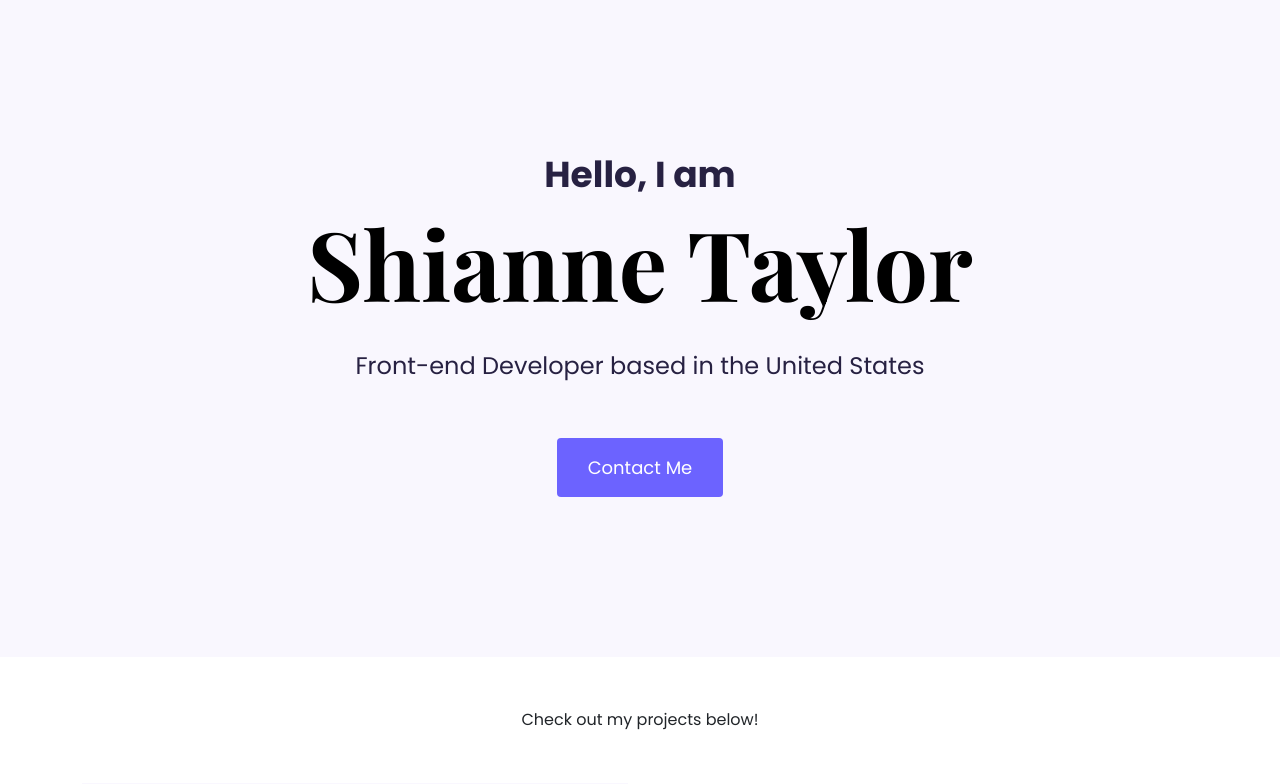
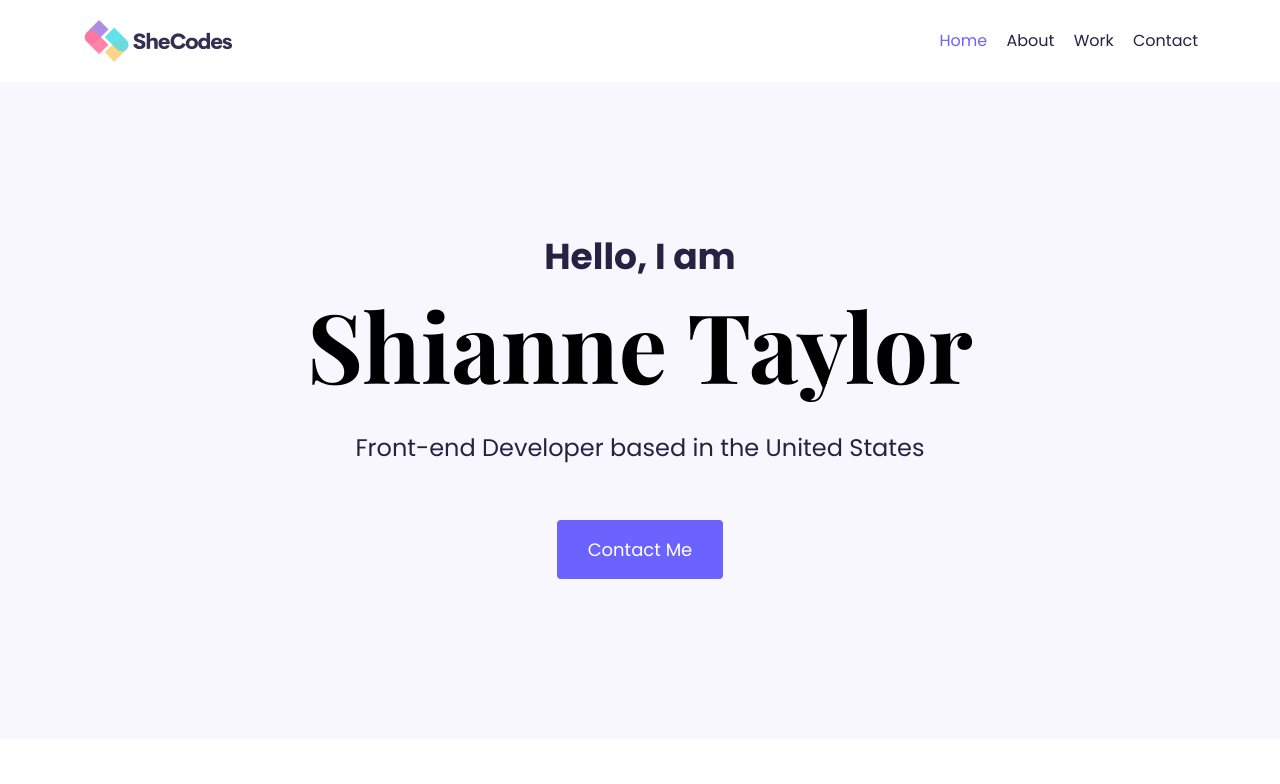
Before and after one commit to ShianneJT/cookies, a plain HTML site: page index.html in a window 1280 px wide. Shown: the top 784 px of the page. Drawn offline with nearby package versions, Linux system fonts and the light colour scheme; a web font is replaced by a local one.

Commit message:
navigation

```diff
--- a/index.html
+++ b/index.html
@@ -27,6 +27,28 @@
 	</head>
 
 	<body>
+		<div class="container">
+			<nav class="d-flex justify-content-between">
+				<a href="/">
+					<img src="images/logo.png" class="logo d-none d-md-block" alt="" />
+					<img src="images/logo-small.png" class="logo d-block d-md-none" alt="" />
+				</a>
+				<ul>
+					<li class="active">
+						<a href="/">Home</a>
+					</li>
+					<li>
+						<a href="/about.html">About</a>
+					</li>
+					<li>
+						<a href="/work.html">Work</a>
+					</li>
+					<li>
+						<a href="/contact.html">Contact</a>
+					</li>
+				</ul>
+			</nav>
+		</div>
 		<div class="hero">
 			<p>Hello, I am</p>
 			<h1>Shianne Taylor</h1>
--- a/styles/portfolio.css
+++ b/styles/portfolio.css
@@ -105,6 +105,37 @@ p {
 	font-size: 14px;
 }
 
+.logo {
+	max-width: 150px;
+}
+
+nav {
+	padding: 20px 0;
+}
+
+nav ul {
+	margin: 0;
+	padding: 0;
+}
+
+nav li {
+	display: inline;
+	list-style: none;
+	line-height: 42px;
+	margin-left: 15px;
+}
+
+nav a {
+	text-decoration: none;
+	color: #272142;
+	transition: all 100ms ease-in-out;
+}
+
+nav a:hover,
+nav li.active a {
+	color: var(--primary-color);
+}
+
 @media (max-width: 900px) {
 	h1 {
 		font-size: 44px;
@@ -127,4 +158,8 @@ p {
 		text-align: center;
 		padding: 0;
 	}
+
+	nav a {
+		font-size: 14px;
+	}
 }
```
Also changed, not shown: images/logo-small.png (added), images/logo.png (added).
